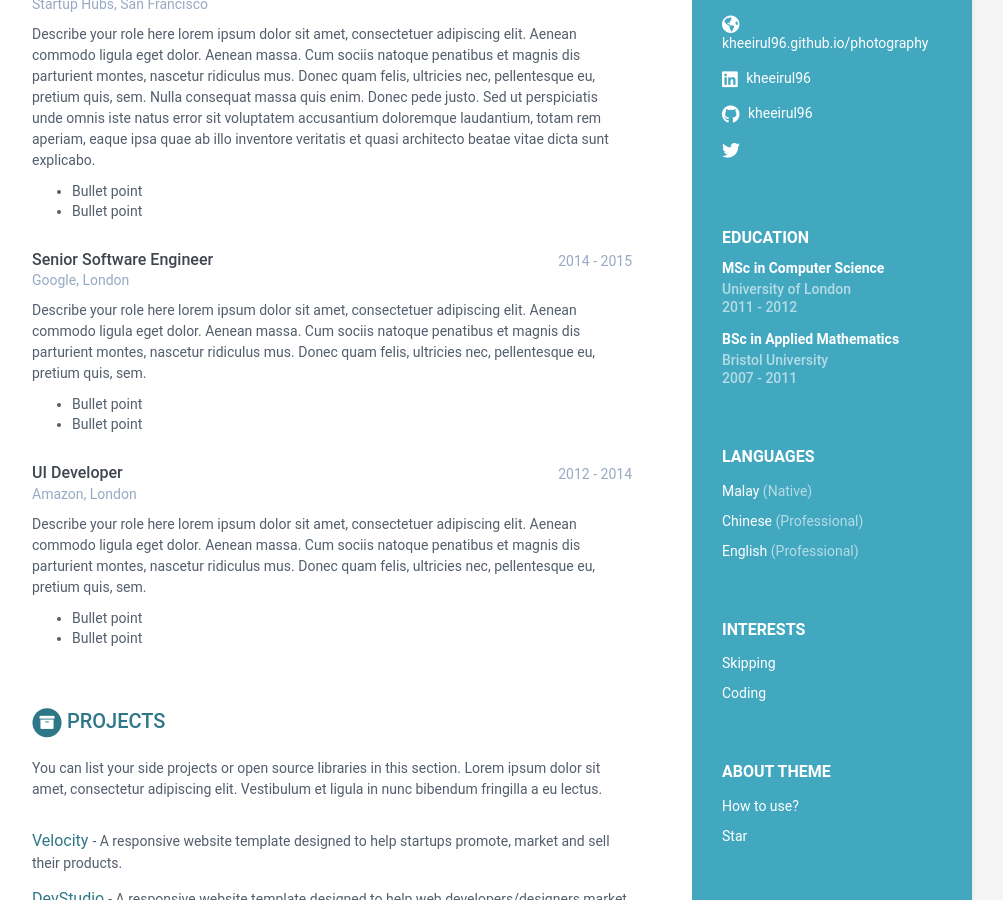
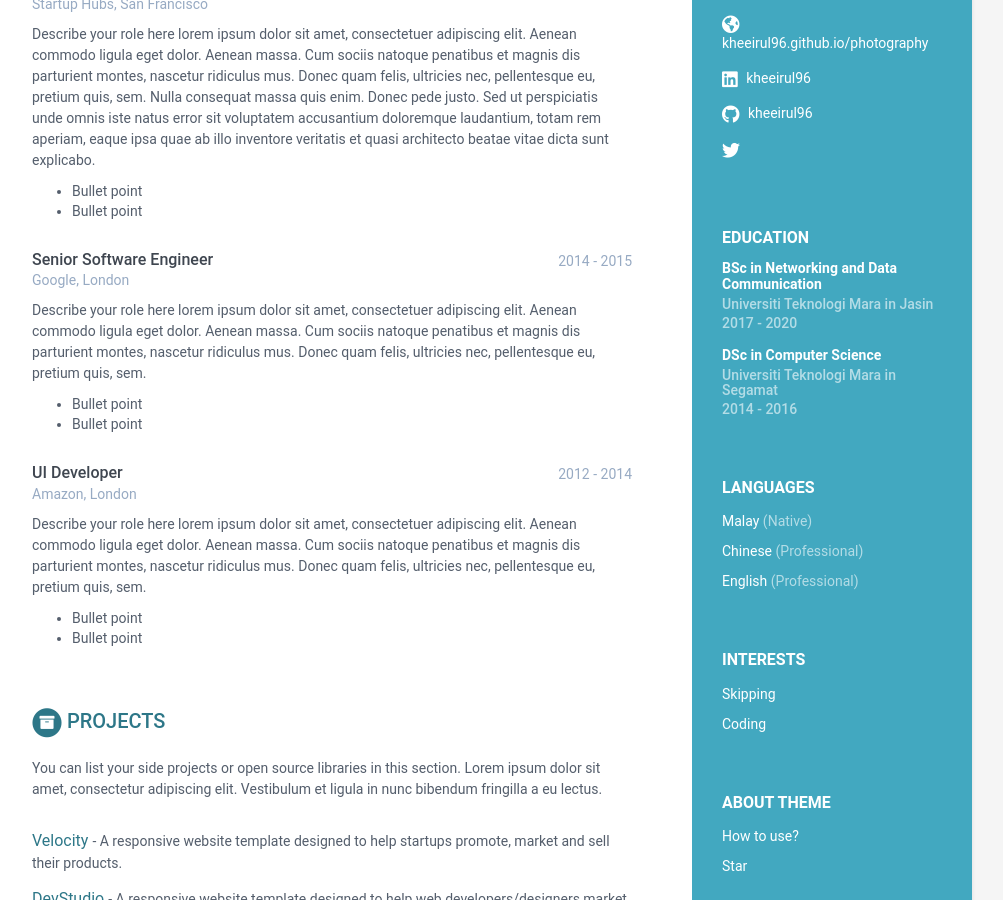
Before and after one commit to kheeirul96/resume-kheeirul, a Jekyll site: the page built from index.html, in a window 1280 px wide and 900 px high, scrolled down 391 px. Shown: the whole window, without its empty margins (168-1171 px from the left). Built offline with Jekyll 4.4.1, drawn with Linux system fonts in a browser that asks for light colours.

Commit message:
Information Update

```diff
--- a/_data/data.yml
+++ b/_data/data.yml
@@ -56,9 +56,9 @@ career-profile:
       Second paragraph if required.
 
 education:
-    - degree: MSc in Computer Science
-      university: University of London
-      time: 2011 - 2012
+    - degree: BSc in Networking and Data Communication
+      university: Universiti Teknologi Mara in Jasin
+      time: 2017 - 2020
       details: |
         Describe your study here lorem ipsum dolor sit amet, consectetuer
         adipiscing elit. Aenean commodo ligula eget dolor. Aenean massa. Cum
@@ -69,9 +69,9 @@ education:
           - Bullet point
           - Bullet point
 
-    - degree: BSc in Applied Mathematics
-      university: Bristol University
-      time: 2007 - 2011
+    - degree: DSc in Computer Science
+      university: Universiti Teknologi Mara in Segamat
+      time: 2014 - 2016
       details: |
         Describe your study here lorem ipsum dolor sit amet, consectetuer
         adipiscing elit. Aenean commodo ligula eget dolor. Aenean massa. Cum
```
